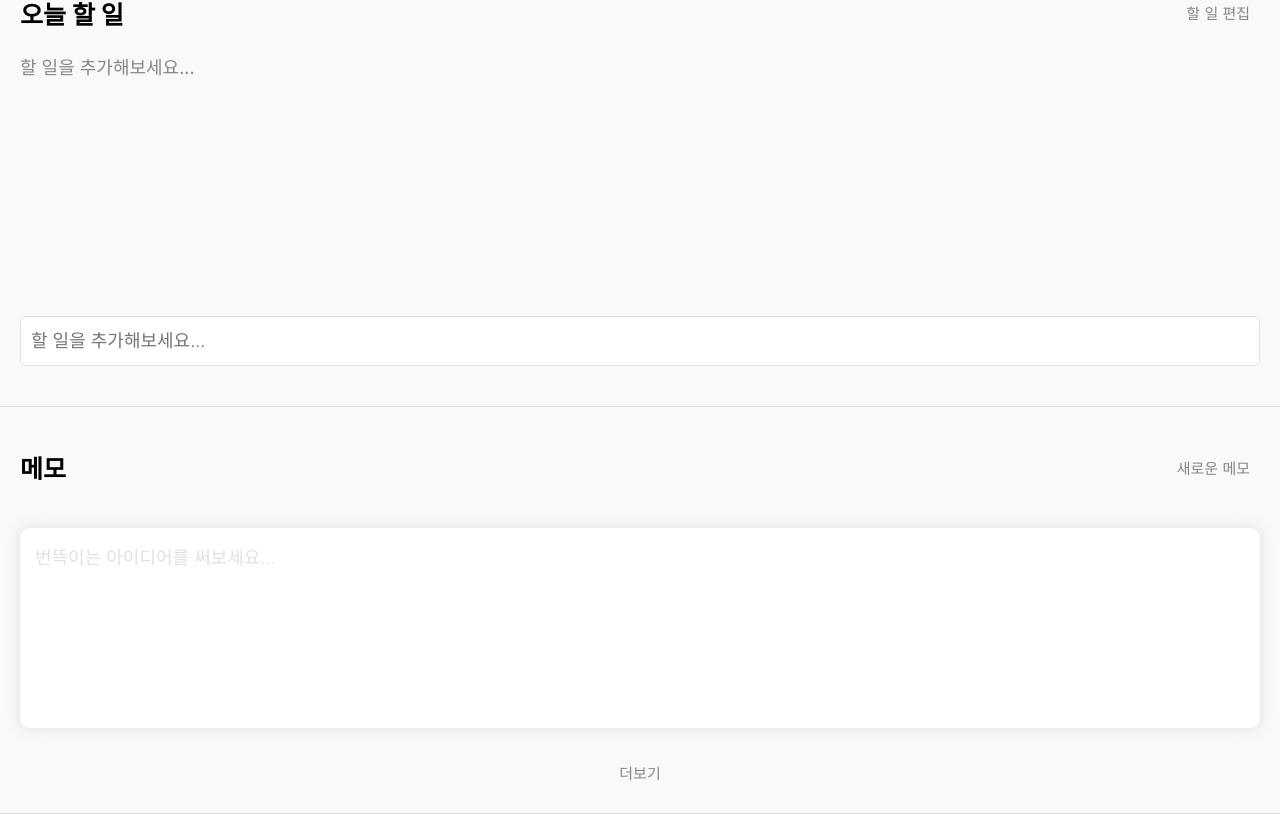
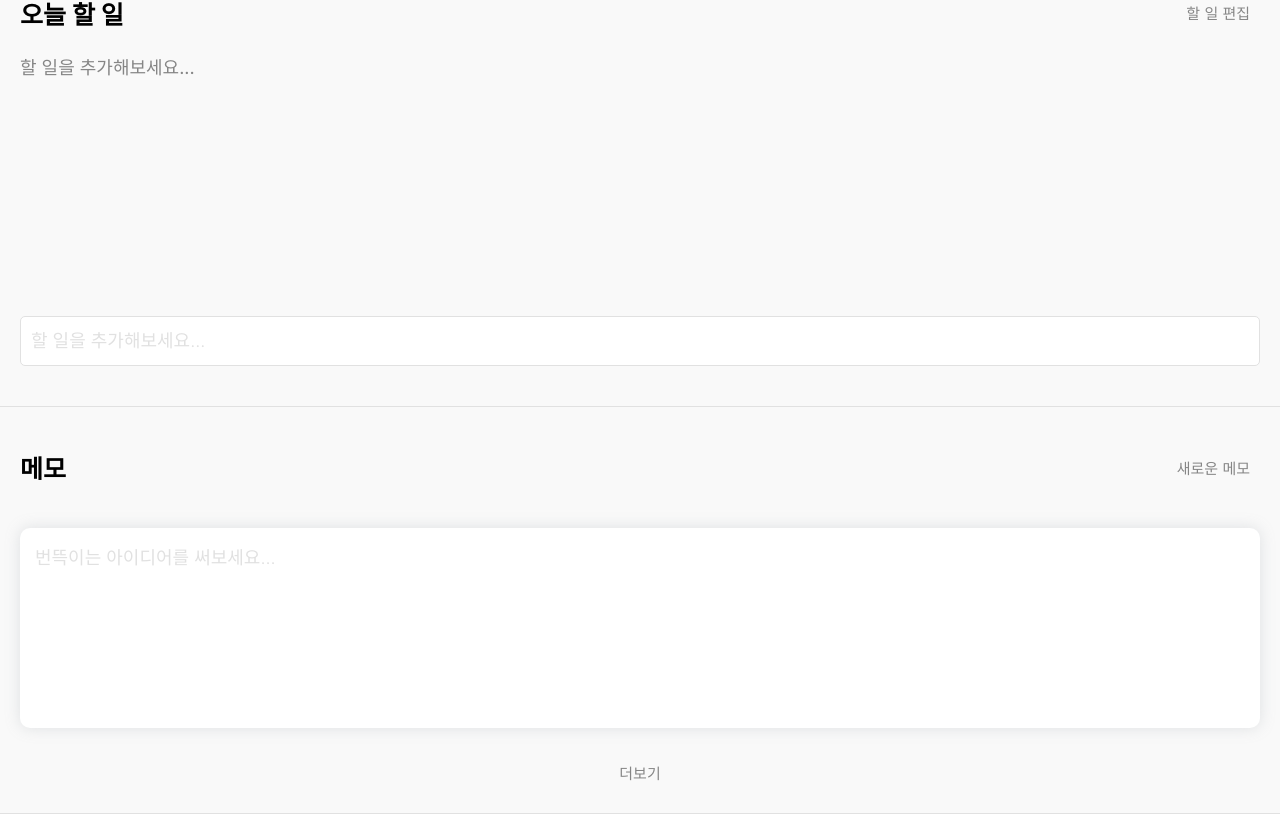
Before and after one commit to jewonr/OnTheWay, a React (Create React App) app: page / in a window 1280 px wide. Shown: the part 4312-5126 px from the top of the page. Built offline with nearby package versions, Linux system fonts and the light colour scheme.

Commit message:
prepare deploy

```diff
--- a/package.json
+++ b/package.json
@@ -53,6 +53,5 @@
   "devDependencies": {
     "@types/styled-components": "^5.1.26",
     "gh-pages": "^4.0.0"
-  },
-  "homepage": "http://jewonr/.github.io/OnTheWay"
+  }
 }
--- a/src/components/AddTodo.tsx
+++ b/src/components/AddTodo.tsx
@@ -17,6 +17,11 @@ const TodoInput = styled.input`
   height: 50px;
   width: 100%;
   background-color: #FFFFFF;
+
+  &::placeholder {
+    color: #E1E1E1;
+    font-weight: 300;
+  }
 `
 
 function AddTodo() {
--- a/src/components/MemoViewer.tsx
+++ b/src/components/MemoViewer.tsx
@@ -24,10 +24,9 @@ const MemoInput = styled.textarea`
   border: none;
   border-radius: 10px;
   font-size: 18px;
-  font-weight: 500;
+  font-weight: 300;
   resize: none;
   background-color: #FFFFFF;
-  color: #868686;
 
   &::placeholder {
     color: #E1E1E1;
```
